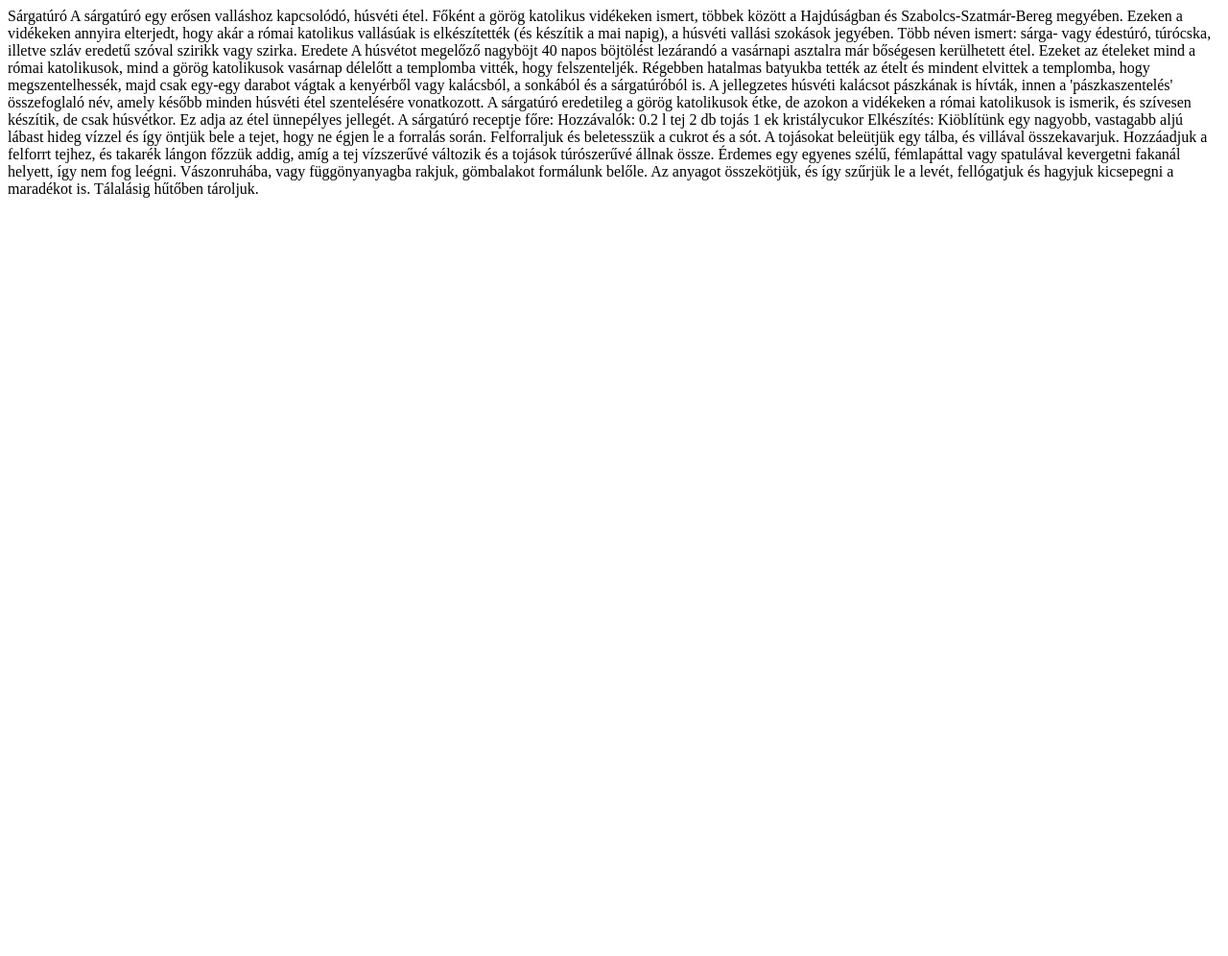
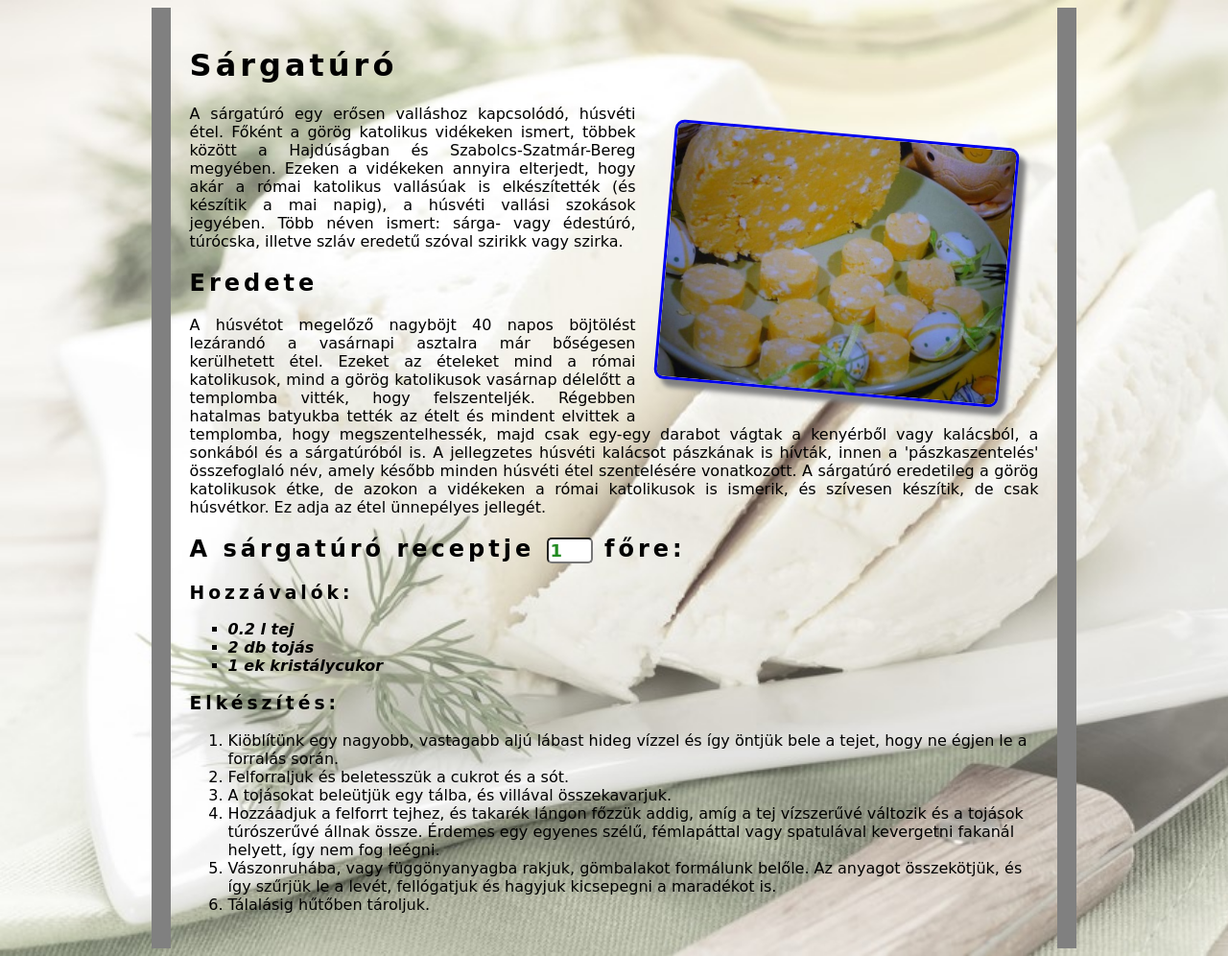
Before and after one commit to evafuredi/evaBekuldos, a plain HTML site: page 2023.03.09/Sárgatúró_forras/sargaturo.html in a window 1280 px wide. Shown: the whole page at 96% size. Before the commit the page ends 800 px from the top, so only its background shows below. Drawn offline with Linux system fonts and the light colour scheme.

Commit message:
2023.03.09_SargaTuro

```diff
--- a/2023.03.09/Sárgatúró_forras/sargaturo.html
+++ b/2023.03.09/Sárgatúró_forras/sargaturo.html
@@ -1,32 +1,77 @@
 <!DOCTYPE html>
-<html>
-<head></head>
+<html lang="hu">
+
+<head>
+    <meta charset="UTF-8">
+    <meta http-equiv="X-UA-Compatible" content="IE=edge">
+    <meta name="viewport" content="width=device-width, initial-scale=1.0">
+    <link rel="stylesheet" href="turo.css">
+    <title>Sárgatúró</title>
+</head>
+
 <body>
-<div>
 
-Sárgatúró
-A sárgatúró egy erősen valláshoz kapcsolódó, húsvéti étel. Főként a görög katolikus vidékeken ismert, többek között a Hajdúságban és Szabolcs-Szatmár-Bereg megyében. Ezeken a vidékeken annyira elterjedt, hogy akár a római katolikus vallásúak is elkészítették (és készítik a mai napig), a húsvéti vallási szokások jegyében. Több néven ismert: sárga- vagy édestúró, túrócska, illetve szláv eredetű szóval szirikk vagy szirka.
+    <div id="keret">
 
-Eredete
-A húsvétot megelőző nagyböjt 40 napos böjtölést lezárandó a vasárnapi asztalra már bőségesen kerülhetett étel. Ezeket az ételeket mind a római katolikusok, mind a görög katolikusok vasárnap délelőtt a templomba vitték, hogy felszenteljék. Régebben hatalmas batyukba tették az ételt és mindent elvittek a templomba, hogy megszentelhessék, majd csak egy-egy darabot vágtak a kenyérből vagy kalácsból, a sonkából és a sárgatúróból is. A jellegzetes húsvéti kalácsot pászkának is hívták, innen a 'pászkaszentelés' összefoglaló név, amely később minden húsvéti étel szentelésére vonatkozott. A sárgatúró eredetileg a görög katolikusok étke, de azokon a vidékeken a római katolikusok is ismerik, és szívesen készítik, de csak húsvétkor. Ez adja az étel ünnepélyes jellegét.
+        <h1 class="ritka">Sárgatúró</h1>
+        <a href="https://www.tudasfaja.com/osi-magyar-finomsag-a-sarga-turo-amit-mar-sokan-nem-is-ismernek-ime-az-eredeti-recept/"
+            target="_blank"><img src="edes-sargaturo.jpg" alt="Sárgatúró húsvéti díszítéssel"
+                title="Sárgatúró húsvéti díszítéssel" id="kep"></a>
+        <p>A sárgatúró egy erősen valláshoz kapcsolódó, húsvéti étel. Főként a görög katolikus vidékeken ismert, többek
+            között a
+            Hajdúságban és Szabolcs-Szatmár-Bereg megyében. Ezeken a vidékeken annyira elterjedt, hogy akár a római
+            katolikus
+            vallásúak is elkészítették (és készítik a mai napig), a húsvéti vallási szokások jegyében. Több néven
+            ismert: sárga-
+            vagy édestúró, túrócska, illetve szláv eredetű szóval szirikk vagy szirka.</p>
 
-A sárgatúró receptje főre:
+        <h2 class="ritka">Eredete</h2>
+        <p>A húsvétot megelőző nagyböjt 40 napos böjtölést lezárandó a vasárnapi asztalra már bőségesen kerülhetett
+            étel. Ezeket az ételeket mind a római katolikusok, mind a görög katolikusok vasárnap délelőtt a templomba
+            vitték, hogy felszenteljék. Régebben hatalmas batyukba tették az ételt és mindent elvittek a templomba, hogy
+            megszentelhessék, majd csak egy-egy darabot vágtak a kenyérből vagy kalácsból, a sonkából és a sárgatúróból
+            is. A jellegzetes húsvéti kalácsot pászkának is hívták, innen a 'pászkaszentelés' összefoglaló név, amely
+            később minden húsvéti étel szentelésére vonatkozott. A sárgatúró eredetileg a görög katolikusok étke, de
+            azokon a vidékeken a római katolikusok is ismerik, és szívesen készítik, de csak húsvétkor. Ez adja az étel
+            ünnepélyes jellegét.</p>
 
-Hozzávalók:
+        <h2 class="ritka">A sárgatúró receptje <input id="fore" type="number" min="1" value="1" onchange="kalkulator()">
+            főre:</h2>
 
-0.2 l tej
-2 db tojás
-1 ek kristálycukor
+        <h3 class="ritka">Hozzávalók:</h3>
+        <ul>
+            <li id="tej">0.2 l tej</li>
+            <li id="tojas">2 db tojás</li>
+            <li id="cukor">1 ek kristálycukor</li>
+        </ul>
 
-Elkészítés:
+        <h3 class="ritka">Elkészítés:</h3>
 
-Kiöblítünk egy nagyobb, vastagabb aljú lábast hideg vízzel és így öntjük bele a tejet, hogy ne égjen le a forralás során.
-Felforraljuk és beletesszük a cukrot és a sót.
-A tojásokat beleütjük egy tálba, és villával összekavarjuk.
-Hozzáadjuk a felforrt tejhez, és takarék lángon főzzük addig, amíg a tej vízszerűvé változik és a tojások túrószerűvé állnak össze. Érdemes egy egyenes szélű, fémlapáttal vagy spatulával kevergetni fakanál helyett, így nem fog leégni.
-Vászonruhába, vagy függönyanyagba rakjuk, gömbalakot formálunk belőle. Az anyagot összekötjük, és így szűrjük le a levét, fellógatjuk és hagyjuk kicsepegni a maradékot is.
-Tálalásig hűtőben tároljuk.
+        <ol type="1">
+            <li>Kiöblítünk egy nagyobb, vastagabb aljú lábast hideg vízzel és így öntjük bele a tejet, hogy ne égjen le
+                a forralás során.</li>
+            <li>Felforraljuk és beletesszük a cukrot és a sót.</li>
+            <li>A tojásokat beleütjük egy tálba, és villával összekavarjuk.</li>
+            <li>Hozzáadjuk a felforrt tejhez, és takarék lángon főzzük addig, amíg a tej vízszerűvé változik és a
+                tojások túrószerűvé állnak össze. Érdemes egy egyenes szélű, fémlapáttal vagy spatulával kevergetni
+                fakanál helyett, így nem fog leégni.</li>
+            <li>Vászonruhába, vagy függönyanyagba rakjuk, gömbalakot formálunk belőle. Az anyagot összekötjük, és így
+                szűrjük le a levét, fellógatjuk és hagyjuk kicsepegni a maradékot is.</li>
+            <li>Tálalásig hűtőben tároljuk.</li>
+        </ol>
+    </div>
 
-</div>
+    <script>
+
+        function kalkulator() {
+            let fo = document.getElementById("fore").value;
+            document.getElementById("tej").innerHTML = (fo / 5) + " l tej";
+            document.getElementById("tojas").innerHTML = (fo * 2) + " db tojás";
+            document.getElementById("cukor").innerHTML = fo + " ek cukor";
+
+
+        }
+    </script>
 </body>
+
 </html>
--- a/2023.03.09/Sárgatúró_forras/turo.css
+++ b/2023.03.09/Sárgatúró_forras/turo.css
@@ -3,9 +3,11 @@
     border-style: none solid;
 	border-color:gray;
     border-width: 20px;
+    width: 70%;
+    padding: 20px;
 }
 .ritka{
-
+   letter-spacing: 4px;
 }
 #kep{
     width:40%;
@@ -15,12 +17,31 @@
     transform: rotate(5deg);
     border-radius: 10px;
     border-style: solid;
+    margin: 30px;
+    float: right;
+    border-width: 3px;
+
 }
 input{
     font-family:cursive;
     font-weight: bold;
     border-radius: 5px;
+    width: 40px;
+    color: forestgreen;
+    font-size: 18px;
+
 }
 body{
     font-family: cursive;
+    background-image: url("hatter.jpg");
+    background-repeat: no-repeat;
+    background-size: cover;
 }
+p{
+    text-align: justify;
+}
+ul{
+    font-weight: bold;
+    font-style: italic;
+    list-style-type: square;
+}
```
